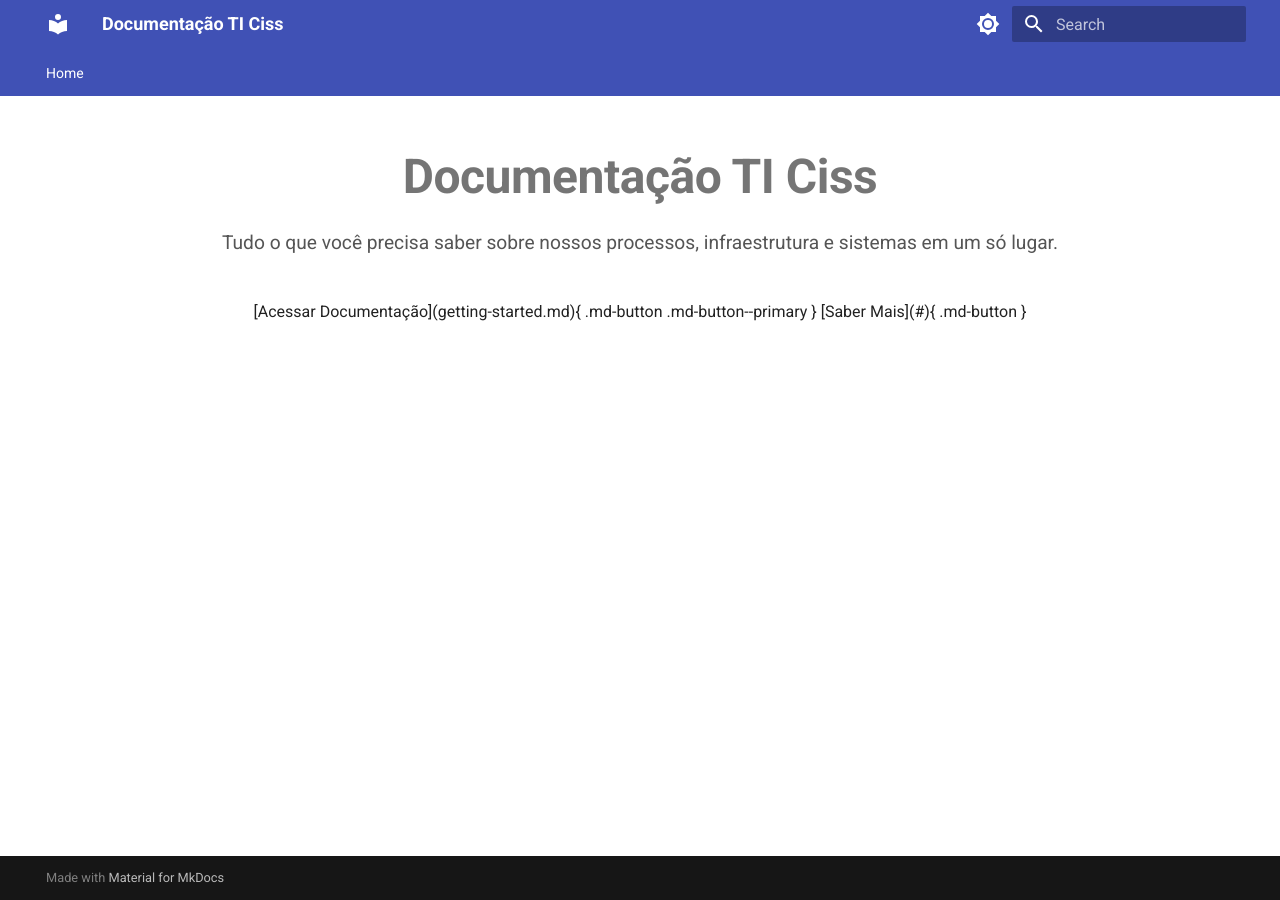
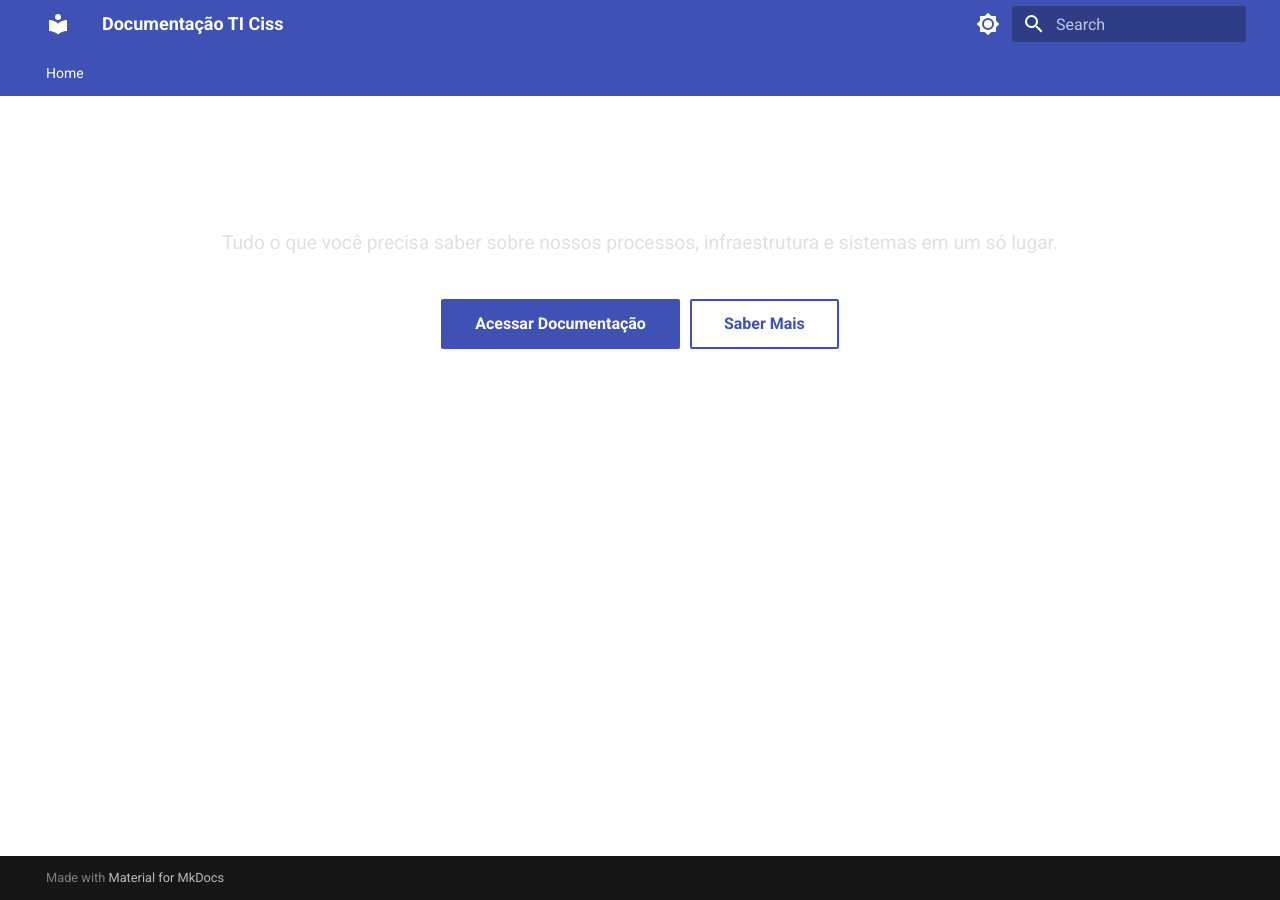
Before and after one commit to GabrielAleDore/meu-projeto, an MkDocs documentation site: the page built from docs/index.md, in a window 1280 px wide. Built offline with MkDocs 1.6.1 and Material for MkDocs 9.7.7, drawn with Linux system fonts in a browser that asks for light colours.

Commit message:
atualizacao index

```diff
--- a/docs/index.md
+++ b/docs/index.md
@@ -1,20 +1,29 @@
 ---
 hide:
-    - navigation
-    - toc
+  - navigation
+  - toc
 ---
 
 <div class="md-grid md-typeset" style="max-width: 900px; margin: 0 auto; text-align: center;">
 
-  <h1 style="font-size: 3em; font-weight: bold; margin-bottom: 20px;">
+  <h1 style="color: white; font-size: 3em; font-weight: bold; margin-bottom: 20px;">
     Documentação TI Ciss
   </h1>
 
-  <p style="font-size: 1.2em; color: #555; margin-bottom: 40px;">
+  <p style="color: #e0e0e0; font-size: 1.2em; margin-bottom: 40px;">
     Tudo o que você precisa saber sobre nossos processos, infraestrutura e sistemas em um só lugar.
   </p>
 
-  [Acessar Documentação](getting-started.md){ .md-button .md-button--primary }
-  [Saber Mais](#){ .md-button }
+  <div style="display: flex; gap: 10px; justify-content: center;">
+
+    <a href="getting-started/" class="md-button md-button--primary">
+      Acessar Documentação
+    </a>
+
+    <a href="#" class="md-button">
+      Saber Mais
+    </a>
+
+  </div>
 
 </div>
```
Also changed, not shown: site/index.html, site/search/search_index.json.
